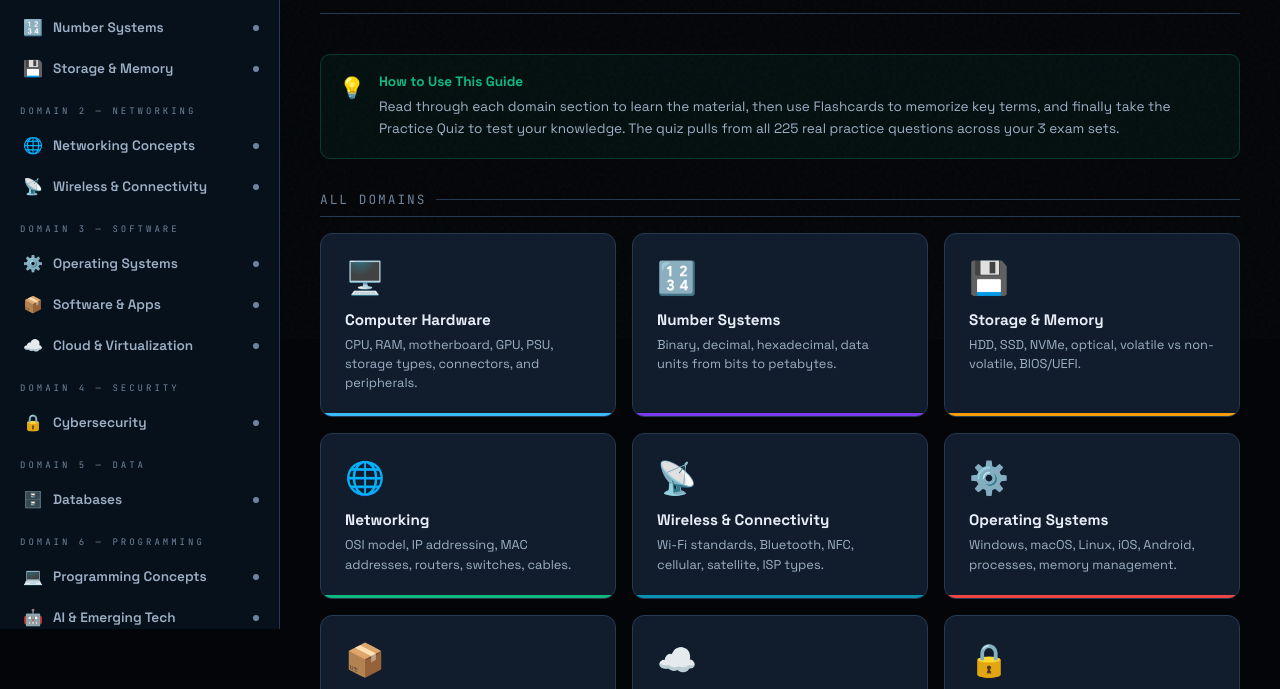
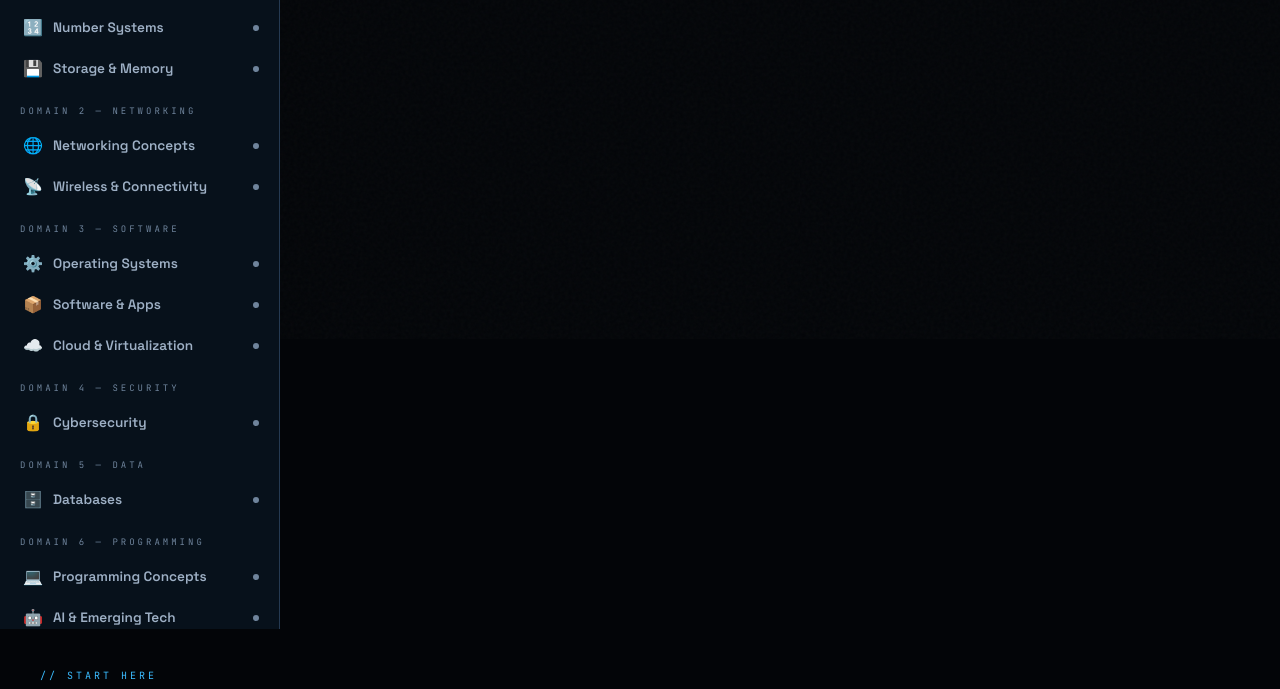
Before and after one commit to LJA-ICSI25/learning-hub, an Electron app: page lali.html in a window 1280 px wide. Shown: the part 461-1150 px from the top of the page. Drawn offline with Linux system fonts and the light colour scheme.

Commit message:
Update lali.html

```diff
--- a/lali.html
+++ b/lali.html
@@ -1235,9 +1235,6 @@ h3.sub { font-size: 1.1rem; font-weight: 700; margin: 24px 0 12px; }
   <h1><span class="c">Tech</span><span class="plus">+</span> Study Guide</h1>
   <p class="subtitle">Yes I made this just for you.<br> I hope it helps and just remember I love you.</p>
 </header>
-
-<div class="layout">
-
 <!-- SIDEBAR -->
 <nav id="sidebar">
   <div class="nav-section-label">Getting Started</div>
```
